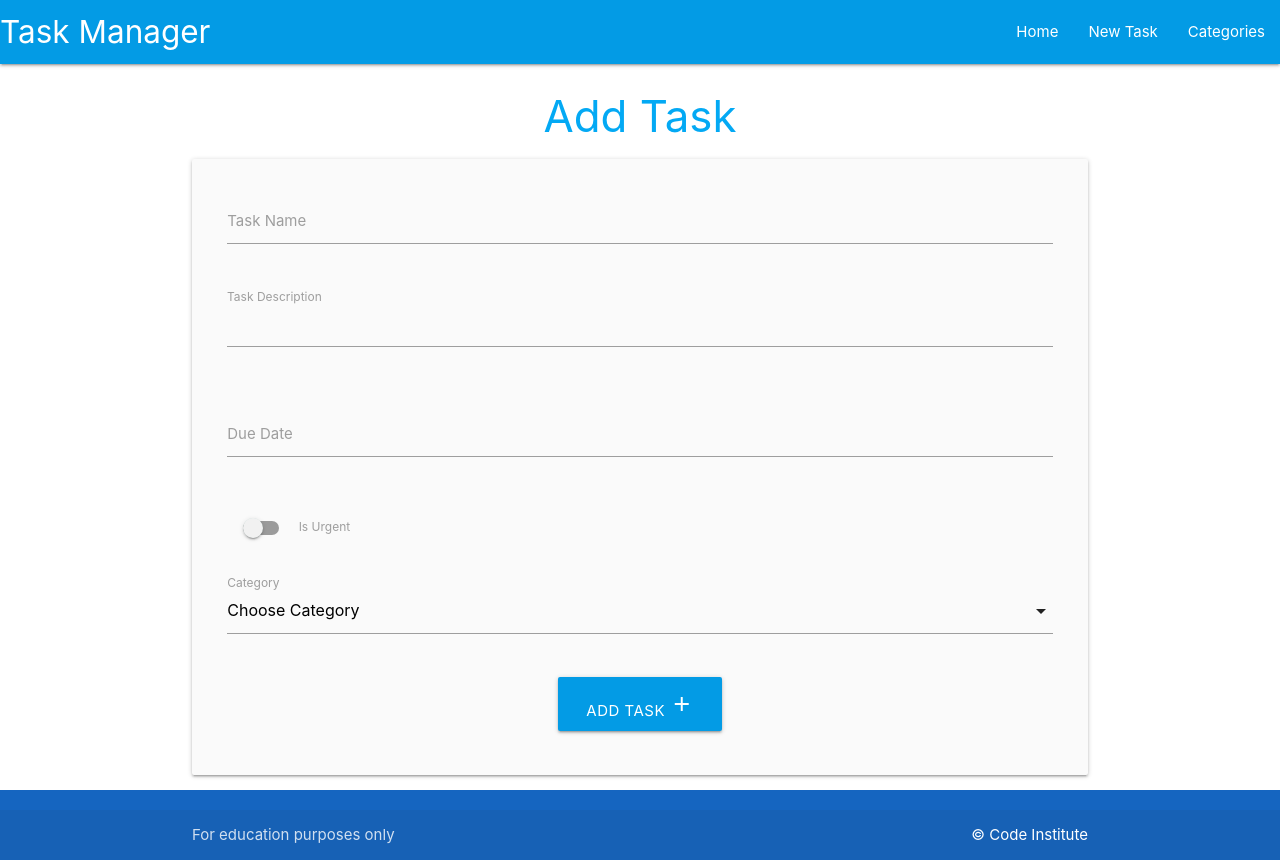
After one commit to petermcloughlin/Flask-SqlAlchemy-Task_Manager, a Flask app: page /add_task in a window 1280 px wide. The commit adds this page. Run offline with Flask 3, Linux system fonts and the light colour scheme; data that the repository does not hold is empty.

Commit message:
Add Task Adding functionality to the project

```diff
--- a/taskmanager/routes.py
+++ b/taskmanager/routes.py
@@ -41,3 +41,21 @@ def delete_category(category_id):
     db.session.delete(category)
     db.session.commit()
     return redirect(url_for("categories"))
+
+
+@app.route("/add_task", methods=["GET", "POST"])
+def add_task():
+    categories = list(Category.query.order_by(Category.category_name).all())
+    if request.method == "POST":
+        task = Task(
+            task_name = request.form.get("task_name"),
+            task_description = request.form.get("task_description"),
+            is_urgent = bool(True if request.form.get("is_urgent") else False),
+            due_date = request.form.get("due_date"),
+            category_id = request.form.get("category_id")
+        )
+        db.session.add(task)
+        db.session.commit()
+        return redirect(url_for("home"))
+
+    return render_template("add_task.html", categories=categories)
--- a/taskmanager/static/js/script.js
+++ b/taskmanager/static/js/script.js
@@ -1,5 +1,15 @@
 document.addEventListener('DOMContentLoaded', function() {
     //sidenav initialisation
-    var sidenav = document.querySelectorAll('.sidenav');
+    let sidenav = document.querySelectorAll('.sidenav');
     M.Sidenav.init(sidenav);
+    //Date picker initialisation
+    let datepicker = document.querySelectorAll('.datepicker');
+    M.Datepicker.init(datepicker, {
+      format: "dd mmmm, yyyy",
+      i18n: {done: "Select"}
+    });
+    //select initialisation
+    let selects = document.querySelectorAll('select');
+    M.FormSelect.init(selects);
+
   });
--- /dev/null
+++ b/taskmanager/templates/add_task.html
@@ -0,0 +1,65 @@
+{% extends "base.html" %}
+{% block content %}
+
+<h3 class="light-blue-text darken-4 center-align">Add Task</h3>
+
+<div class="row card-panel grey lighten-5">
+    <form class="col s12" method="POST" action="{{ url_for('add_task') }}">
+        <!-- Task name -->
+      <div class="row">
+        <div class="input-field col s12">
+          <input id="task_name" name="task_name" type="text" class="validate" minlength="5" maxlength="50" required>
+          <label for="task_name">Task Name</label>
+        </div>
+      </div>
+      <!-- Task Description -->
+      <div class="row">
+        <div class="input-field col s12">
+          <textarea id="task_description" name="task_description" type="text" class="materialize-textarea validate" minlength="5" maxlength="200" required>
+            </textarea>
+          <label for="task_description">Task Description</label>
+        </div>
+      </div>
+       <!-- Due Date -->
+       <div class="row">
+        <div class="input-field col s12">
+          <input id="due_date" name="due_date" type="text" class="datepicker validate"  required>
+          <label for="due_date">Due Date</label>
+        </div>
+      </div>
+      <!-- is_urgent -->
+      <div class="row">
+        <div class="input-field col s12">
+          <div class="switch">
+            <label for="is_urgent">
+              <input id="is_urgent" name="is_urgent" type="checkbox">
+              <span class="lever"></span>
+              Is Urgent
+            </label>
+          </div>
+        </div>
+      </div>
+      <!-- categpry id -->
+      <div class="row">
+        <div class="input-field col s12">
+          <select name="category_id" id="category_id" class="validate" required>
+            <option value="" disabled selected>Choose Category</option>
+            {% for category in categories %}
+              <option value="{{ category.id }}">{{ category.category_name }}</option>
+            {% endfor %}
+          </select>
+          <label for="category_id">Category</label>
+        </div>
+      </div>
+       <!-- submit button -->
+       <div class="row">
+        <div class="col s12 center-align">
+          <button type="submit" class="btn-large light-blue darken-1">
+            Add Task <i class="material-icons">add</i>
+            </button>
+        </div>
+      </div>
+    </form>
+  </div>
+
+{% endblock %}
--- a/taskmanager/templates/base.html
+++ b/taskmanager/templates/base.html
@@ -18,7 +18,7 @@
               <a href="#" data-target="mobile-demo" class="sidenav-trigger"><i class="material-icons">menu</i></a>
               <ul class="right hide-on-med-and-down">
                 <li><a href="{{ url_for('home') }}">Home</a></li>
-                <li><a href="">New Task</a></li>
+                <li><a href="{{ url_for('add_task') }}">New Task</a></li>
                 <li><a href="{{ url_for('categories') }}">Categories</a></li>
               </ul>
             </div>
@@ -27,7 +27,7 @@
         <!-- Mobile Navbar (sidenav) -->
           <ul class="sidenav" id="mobile-demo">
             <li><a href="{{ url_for('home') }}">Home</a></li>
-            <li><a href="">New Task</a></li>
+            <li><a href="{{ url_for('add_task') }}">New Task</a></li>
             <li><a href="{{ url_for('categories') }}">Categories</a></li>
           </ul>
     </header>
```
Also changed, not shown: taskmanager/templates/tasks.html (+7 -0 lines).
